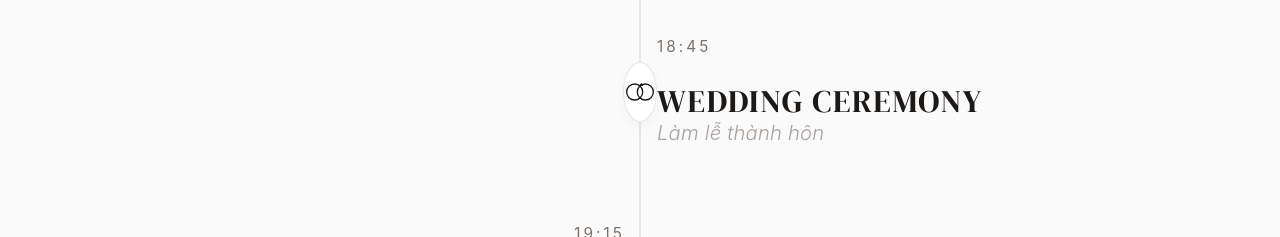
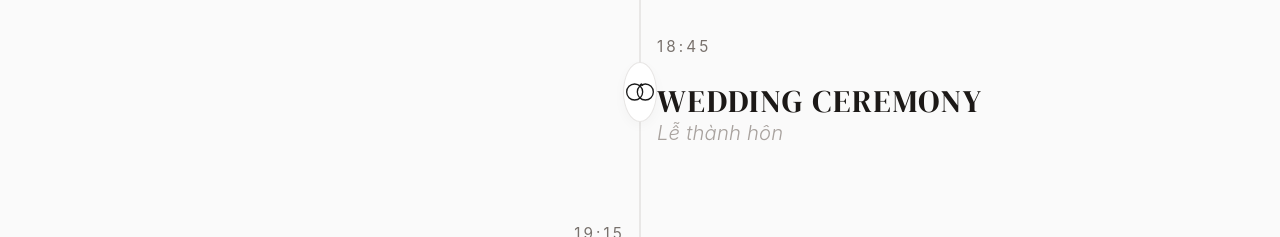
Before and after one commit to hungle311994/wedding-invite, a React (Vite) app: page / in a window 1280 px wide. Shown: the part 3560-3797 px from the top of the page. Built offline with nearby package versions, Linux system fonts and the light colour scheme.

Commit message:
Update: timeline.

```diff
--- a/src/components/Timeline/Timeline.css
+++ b/src/components/Timeline/Timeline.css
@@ -63,7 +63,7 @@
 }
 
 .timeline-info {
-  width: 42%;
+  width: 48%;
   opacity: 0;
   transition: all 0.8s ease-out;
 }
--- a/src/components/Timeline/Timeline.jsx
+++ b/src/components/Timeline/Timeline.jsx
@@ -14,7 +14,7 @@ const events = [
   {
     time: "18:45",
     label: "Wedding Ceremony",
-    sub: "Làm lễ thành hôn",
+    sub: "Lễ thành hôn",
     icon: <RingsIcon />,
   },
   {
```
